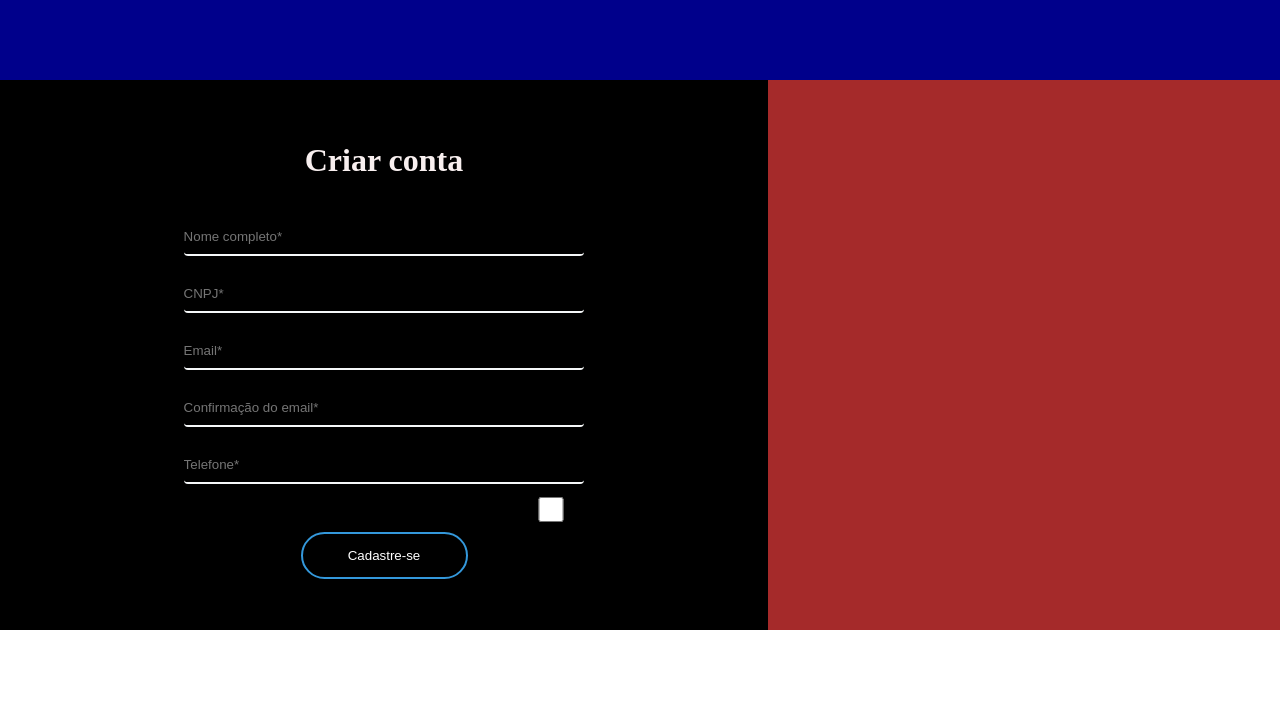
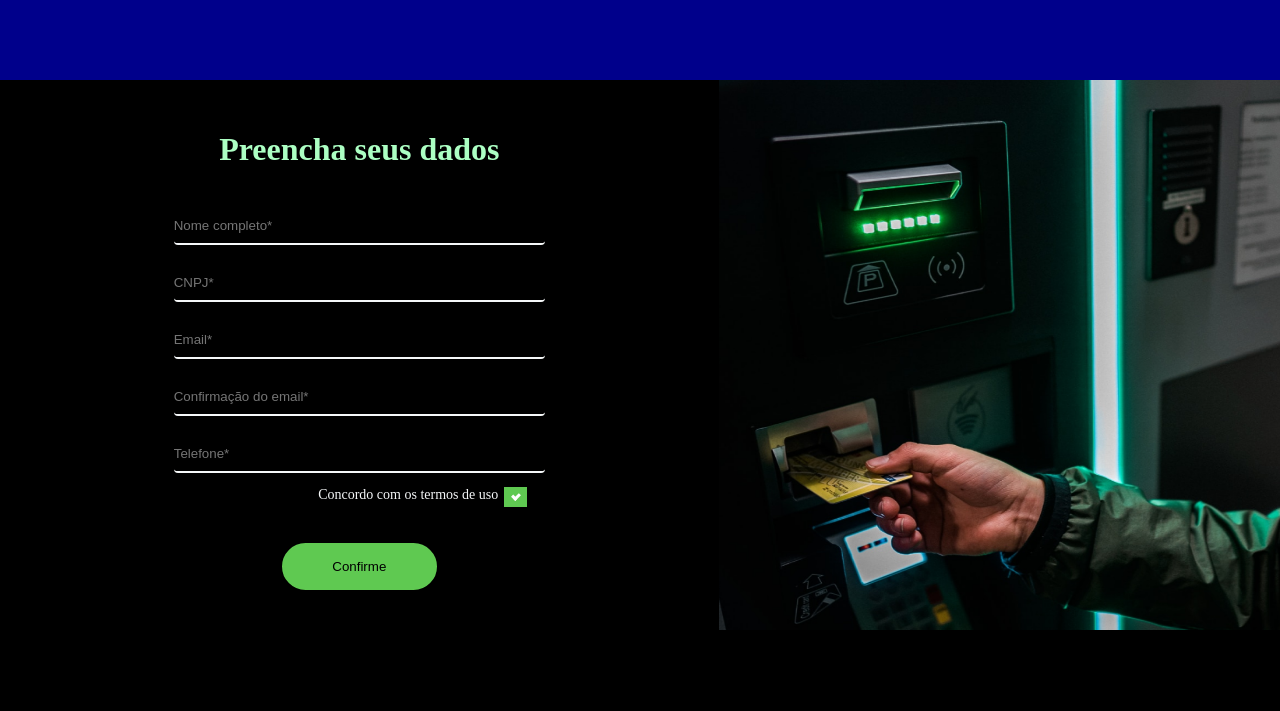
Before and after one commit to Stefaniecosta/SafeSystem, a PHP site: page /cadastro.html in a window 1280 px wide. Shown: the top 711 px of the page. Run offline with PHP 8.4, Linux system fonts and the light colour scheme.

Commit message:
Foto e botao check box inclementados

```diff
--- a/Desenvolvimento/Cadastro/cadastro.css
+++ b/Desenvolvimento/Cadastro/cadastro.css
@@ -2,9 +2,21 @@
     border: none;
     margin: 0ch;
     padding: 0ch;
+    box-sizing: border-box;
 }
 
 
+body {
+  background: #000000;
+
+  justify-content: center;
+  align-items: center;
+
+  height: 89vh;
+  list-style: none;
+  margin: 0;
+
+}
 
 .cabecalho {
     background-color: darkblue;
@@ -27,6 +39,7 @@
 /*************container filho esquerdo*********/
 
 
+
 .msg {
     color: rgb(248, 239, 239);
 }
@@ -39,15 +52,16 @@
 
 .msg {
     margin: 30px;
+    color: #ACFFC3;
 }
 
 /*caixa do formulario*/
   .formulario-cadastro {
     background-color: rgb(0, 0, 0);
     position: relative;
-    overflow: hidden;
-    height: 100%;
-    max-width: 100%;
+
+
+    height: 100% !important;
     min-height: 480px;
     margin-top: 0px;
     text-align: center;
@@ -82,7 +96,7 @@
   }
 
   input:focus {
-    width: 70%;
+    width: 65%;
     border-color: rgb(102, 230, 159);
   }
 
@@ -101,22 +115,23 @@
 
   .buttonForm-cadastro {
         border: 0;
-        background: none;
+        background-color: #5FC951;
         display: block;
         margin: 20px auto;
         text-align: center;
-        border: 2px solid #3498db;
+        border: 2px solid #5FC951;
         padding: 14px 10px;
         width: 25%;
-        outline: none;
-        color: white;
+
+        color: rgb(0, 0, 0);
         border-radius: 24px;
         transition: 0.25s;
       }
 
-      .buttonForm:hover {
-        width: 30%;
-        border-color: rgb(3, 255, 200);
+      .buttonForm-cadastro:hover {
+        width: 28%;
+        background-color: #3d7737;
+        border-color: #3d7737;
       }
 
 
@@ -125,10 +140,94 @@
 
 
 
+
+
+
+      /* Hide the browser's default checkbox */
+
+
+.container input {
+  position: absolute;
+  opacity: 0;
+  cursor: pointer;
+  height: 0;
+  width: 0;
+  color: aliceblue;
+
+}
+
+/* Create a custom checkbox */
+.checkmark {
+  position: absolute;
+  height: 20px;
+    width: 23px;
+    position: absolute;
+    left: 70.18%;
+    right: 45.35%;
+    top: 73.99%;
+
+
+
+}
+
+/* On mouse-over, add a grey background color */
+.container:hover input ~ .checkmark {
+  background-color: #ccc;
+}
+
+
+.texto-termosUso {
+  color: #f5f7f8;
+  position: relative;
+  right: 45.35%;
+  left: 27.15%;
+  font-size: 14px;
+  margin-top: 4px;
+  margin-bottom: 20px;
+}
+
+/* When the checkbox is checked, add a blue background */
+.container input:checked ~ .checkmark {
+  background-color: #5FC951;
+}
+
+/* Create the checkmark/indicator (hidden when not checked) */
+.checkmark:after {
+  content: "";
+  position: absolute;
+  display: none;
+}
+
+/* Show the checkmark when checked */
+.container input:checked ~ .checkmark:after {
+  display: block;
+}
+
+/* Style the checkmark/indicator */
+.container .checkmark:after {
+  left: 9px;
+  top: 5px;
+  width: 3px;
+  height: 5px;
+  border: solid rgb(255, 253, 253);
+  border-width: 0 3px 3px 0;
+  -webkit-transform: rotate(45deg);
+  -ms-transform: rotate(45deg);
+  transform: rotate(45deg);
+}
+
+
+
+
 /*************container filho direito*********/
 .container-direito {
     background-color: brown;
-    height: 100%;
-    right: 20px !important;
+    height: 550px;
+
 
 }
+
+img {
+  width: 100%;
+  height: 550px !important;
+}
--- a/Desenvolvimento/Cadastro/cadastro.html
+++ b/Desenvolvimento/Cadastro/cadastro.html
@@ -34,7 +34,7 @@
 
          <div class="formulario-cadastro">
              <form action="">
-                <h1 class="msg">Criar conta</h1>
+                <h1 class="msg">Preencha seus dados</h1>
 
                 <div class="social-container">
                 </div>
@@ -50,10 +50,15 @@
 
 
                 <!--Campo check mostrar senhas-->
-                <input type="checkbox" class="box-check">
-                <p class="msgCheck">Concordo com os termos de uso</p>
+                <div class="box-checkbox" style="right: 100%;">
+                <label class="container">
+                  <div class="texto-termosUso">Concordo com os termos de uso</div>
+                  <input type="checkbox" checked="checked">
+                  <span class="checkmark"></span>
+                </label>
+              </div>
 
-                <button class="buttonForm-cadastro" type="submit">Cadastre-se</button>
+                <button class="buttonForm-cadastro" type="submit">Confirme</button>
 
 
              </form>
@@ -62,9 +67,12 @@
 
 
      <!----------Container esquerdo--------->
-    <div class="container-direito" style="width: 40%;">
+    <div class="container-direito" style="width: 600px;">
 
+  <div class="img-cadastro">
 
+    <img src="img/RItNMnb6q9s.png" alt="" style="height: 500px; right: 100%;">
+  </div>
 
     </div>
 
```
Also changed, not shown: Desenvolvimento/Cadastro/img/RItNMnb6q9s (1).png (added), Desenvolvimento/Cadastro/img/RItNMnb6q9s (2).png (added), Desenvolvimento/Cadastro/img/RItNMnb6q9s.png (added), Desenvolvimento/Cadastro/img/m_RItNMnb6q9s.png (added).
